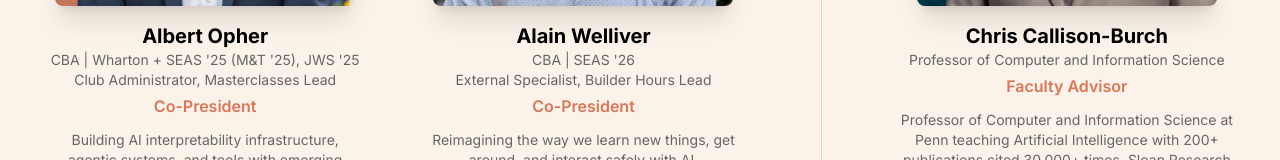
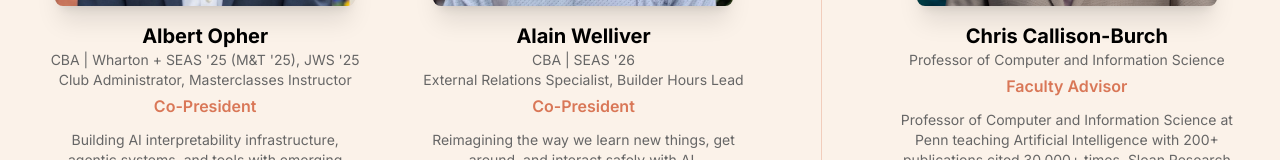
Before and after one commit to alainwelliver/penn-cbc-website, a Next.js app: page /team in a window 1280 px wide. Shown: the part 602-762 px from the top of the page. Built offline with nearby package versions, Linux system fonts and the light colour scheme.

Commit message:
final edits

```diff
--- a/app/team/page.tsx
+++ b/app/team/page.tsx
@@ -5,7 +5,7 @@ export default function Team() {
     {
       name: 'Albert Opher',
       title: 'CBA | Wharton + SEAS \'25 (M&T \'25), JWS \'25',
-      subtitle: 'Club Administrator, Masterclasses Lead',
+      subtitle: 'Club Administrator, Masterclasses Instructor',
       role: 'Co-President',
       image: '/team/albert.jpg',
       bio: 'Building AI interpretability infrastructure, agentic systems, and tools with emerging technologies to help teams ship faster.',
@@ -16,7 +16,7 @@ export default function Team() {
     {
       name: 'Alain Welliver',
       title: 'CBA | SEAS \'26',
-      subtitle: 'External Specialist, Builder Hours Lead',
+      subtitle: 'External Relations Specialist, Builder Hours Lead',
       role: 'Co-President',
       image: '/team/alain.jpg',
       bio: 'Reimagining the way we learn new things, get around, and interact safely with AI.',
```
